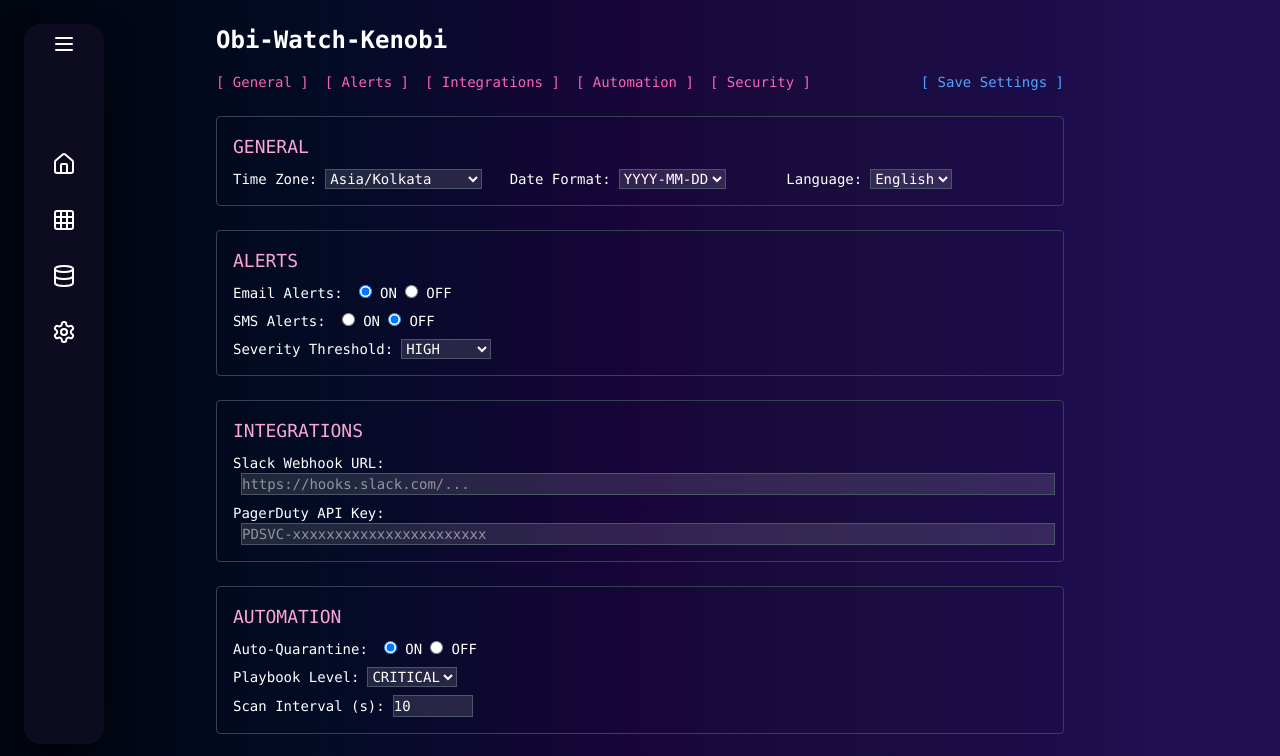
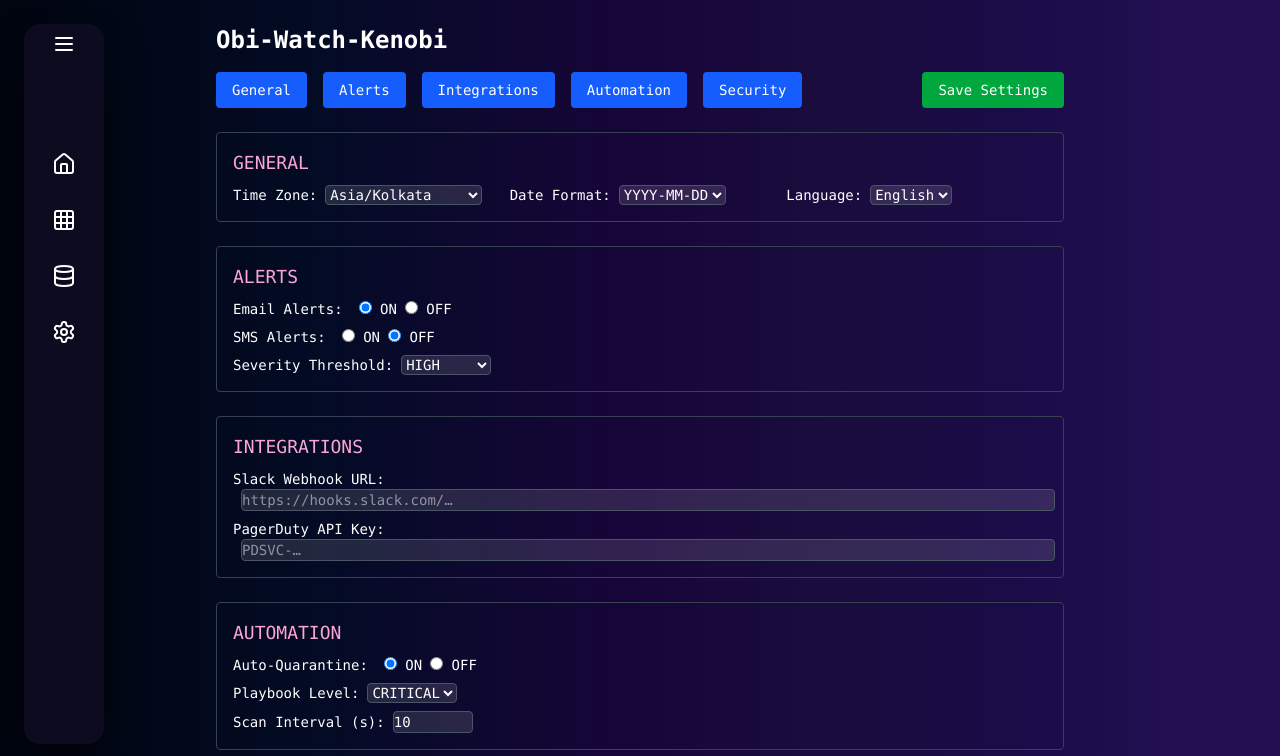
Before and after one commit to ProSkywalker16/log-tracker, a React (Vite) app in the folder client/: page /settings in a window 1280 px wide. Shown: the top 756 px of the page. Built offline with nearby package versions, Linux system fonts and the light colour scheme; no server answers; sample sign-in values are in the browser's storage; the HTML template or start-up script is replaced by a standard one.

Commit message:
made changes to settings page

```diff
--- a/client/pages/Settings.jsx
+++ b/client/pages/Settings.jsx
@@ -18,48 +18,68 @@ const SettingsPage = () => {
   });
 
   const handleChange = (key, value) => {
-    setSettings((prev) => ({ ...prev, [key]: value }));
+    setSettings(prev => ({ ...prev, [key]: value }));
   };
 
   return (
-    <div className="p-6 max-w-4xl mx-auto text-sm text-white font-mono">
+    <div className="p-6 max-w-4xl mx-auto text-sm font-mono text-white">
       <h1 className="text-2xl mb-4 font-bold">Obi-Watch-Kenobi</h1>
-      <div className="flex gap-4 text-pink-400 mb-6">
-        <span>[ General ]</span>
-        <span>[ Alerts ]</span>
-        <span>[ Integrations ]</span>
-        <span>[ Automation ]</span>
-        <span>[ Security ]</span>
-        <span className="ml-auto text-blue-400 cursor-pointer">[ Save Settings ]</span>
+
+      {/* Top Tab Buttons */}
+      <div className="flex gap-4 mb-6">
+        <button className="bg-blue-600 hover:bg-blue-700 text-white px-4 py-2 rounded">
+          General
+        </button>
+        <button className="bg-blue-600 hover:bg-blue-700 text-white px-4 py-2 rounded">
+          Alerts
+        </button>
+        <button className="bg-blue-600 hover:bg-blue-700 text-white px-4 py-2 rounded">
+          Integrations
+        </button>
+        <button className="bg-blue-600 hover:bg-blue-700 text-white px-4 py-2 rounded">
+          Automation
+        </button>
+        <button className="bg-blue-600 hover:bg-blue-700 text-white px-4 py-2 rounded">
+          Security
+        </button>
+        <button className="ml-auto bg-green-600 hover:bg-green-700 text-white px-4 py-2 rounded">
+          Save Settings
+        </button>
       </div>
 
       {/* General */}
       <section className="mb-6 border border-gray-700 p-4 rounded">
         <h2 className="mb-2 text-lg text-pink-300">GENERAL</h2>
         <div className="grid grid-cols-3 gap-4">
-          <div>Time Zone:
-            <select className="ml-2 bg-[#ffffff1e] text-white border border-gray-600"
+          <div>
+            Time Zone:
+            <select
+              className="ml-2 bg-[#ffffff1e] text-white border border-gray-600 rounded"
               value={settings.timeZone}
-              onChange={(e) => handleChange('timeZone', e.target.value)}
+              onChange={e => handleChange('timeZone', e.target.value)}
             >
               <option>Asia/Kolkata</option>
               <option>UTC</option>
               <option>America/New_York</option>
             </select>
           </div>
-          <div>Date Format:
-            <select className="ml-2 bg-[#ffffff1e] text-white border border-gray-600"
+          <div>
+            Date Format:
+            <select
+              className="ml-2 bg-[#ffffff1e] text-white border border-gray-600 rounded"
               value={settings.dateFormat}
-              onChange={(e) => handleChange('dateFormat', e.target.value)}
+              onChange={e => handleChange('dateFormat', e.target.value)}
             >
               <option>YYYY-MM-DD</option>
               <option>DD-MM-YYYY</option>
             </select>
           </div>
-          <div>Language:
-            <select className="ml-2 bg-[#ffffff1e] text-white border border-gray-600"
+          <div>
+            Language:
+            <select
+              className="ml-2 bg-[#ffffff1e] text-white border border-gray-600 rounded"
               value={settings.language}
-              onChange={(e) => handleChange('language', e.target.value)}
+              onChange={e => handleChange('language', e.target.value)}
             >
               <option>English</option>
               <option>Hindi</option>
@@ -80,7 +100,8 @@ const SettingsPage = () => {
                 name="emailAlerts"
                 checked={settings.emailAlerts}
                 onChange={() => handleChange('emailAlerts', true)}
-              /> ON
+              />{' '}
+              ON
             </label>
             <label className="ml-2">
               <input
@@ -88,7 +109,8 @@ const SettingsPage = () => {
                 name="emailAlerts"
                 checked={!settings.emailAlerts}
                 onChange={() => handleChange('emailAlerts', false)}
-              /> OFF
+              />{' '}
+              OFF
             </label>
           </div>
           <div>
@@ -99,7 +121,8 @@ const SettingsPage = () => {
                 name="smsAlerts"
                 checked={settings.smsAlerts}
                 onChange={() => handleChange('smsAlerts', true)}
-              /> ON
+              />{' '}
+              ON
             </label>
             <label className="ml-2">
               <input
@@ -107,15 +130,16 @@ const SettingsPage = () => {
                 name="smsAlerts"
                 checked={!settings.smsAlerts}
                 onChange={() => handleChange('smsAlerts', false)}
-              /> OFF
+              />{' '}
+              OFF
             </label>
           </div>
           <div>
             Severity Threshold:
             <select
-              className="ml-2 bg-[#ffffff1e] text-white border border-gray-600"
+              className="ml-2 bg-[#ffffff1e] text-white border border-gray-600 rounded"
               value={settings.severityThreshold}
-              onChange={(e) => handleChange('severityThreshold', e.target.value)}
+              onChange={e => handleChange('severityThreshold', e.target.value)}
             >
               <option>LOW</option>
               <option>MEDIUM</option>
@@ -134,20 +158,20 @@ const SettingsPage = () => {
             Slack Webhook URL:
             <input
               type="text"
-              className="ml-2 w-full bg-[#ffffff1e] text-white border border-gray-600"
+              className="ml-2 w-full bg-[#ffffff1e] text-white border border-gray-600 rounded"
               value={settings.slackWebhook}
-              onChange={(e) => handleChange('slackWebhook', e.target.value)}
-              placeholder="https://hooks.slack.com/..."
+              onChange={e => handleChange('slackWebhook', e.target.value)}
+              placeholder="https://hooks.slack.com/…"
             />
           </div>
           <div>
             PagerDuty API Key:
             <input
               type="text"
-              className="ml-2 w-full bg-[#ffffff1e] text-white border border-gray-600"
+              className="ml-2 w-full bg-[#ffffff1e] text-white border border-gray-600 rounded"
               value={settings.pagerDutyKey}
-              onChange={(e) => handleChange('pagerDutyKey', e.target.value)}
-              placeholder="PDSVC-xxxxxxxxxxxxxxxxxxxxxxx"
+              onChange={e => handleChange('pagerDutyKey', e.target.value)}
+              placeholder="PDSVC-…"
             />
           </div>
         </div>
@@ -165,7 +189,8 @@ const SettingsPage = () => {
                 name="autoQuarantine"
                 checked={settings.autoQuarantine}
                 onChange={() => handleChange('autoQuarantine', true)}
-              /> ON
+              />{' '}
+              ON
             </label>
             <label className="ml-2">
               <input
@@ -173,15 +198,16 @@ const SettingsPage = () => {
                 name="autoQuarantine"
                 checked={!settings.autoQuarantine}
                 onChange={() => handleChange('autoQuarantine', false)}
-              /> OFF
+              />{' '}
+              OFF
             </label>
           </div>
           <div>
             Playbook Level:
             <select
-              className="ml-2 bg-[#ffffff1e] text-white border border-gray-600"
+              className="ml-2 bg-[#ffffff1e] text-white border border-gray-600 rounded"
               value={settings.playbookLevel}
-              onChange={(e) => handleChange('playbookLevel', e.target.value)}
+              onChange={e => handleChange('playbookLevel', e.target.value)}
             >
               <option>LOW</option>
               <option>MEDIUM</option>
@@ -193,9 +219,9 @@ const SettingsPage = () => {
             Scan Interval (s):
             <input
               type="number"
-              className="ml-2 w-20 bg-[#ffffff1e] text-white border border-gray-600"
+              className="ml-2 w-20 bg-[#ffffff1e] text-white border border-gray-600 rounded"
               value={settings.scanInterval}
-              onChange={(e) => handleChange('scanInterval', parseInt(e.target.value))}
+              onChange={e => handleChange('scanInterval', parseInt(e.target.value))}
             />
           </div>
         </div>
@@ -209,9 +235,9 @@ const SettingsPage = () => {
             Session Timeout (min):
             <input
               type="number"
-              className="ml-2 w-20 bg-[#ffffff1e] text-white border border-gray-600"
+              className="ml-2 w-20 bg-[#ffffff1e] text-white border border-gray-600 rounded"
               value={settings.sessionTimeout}
-              onChange={(e) => handleChange('sessionTimeout', parseInt(e.target.value))}
+              onChange={e => handleChange('sessionTimeout', parseInt(e.target.value))}
             />
           </div>
           <div>
@@ -222,7 +248,8 @@ const SettingsPage = () => {
                 name="twoFactorAuth"
                 checked={settings.twoFactorAuth}
                 onChange={() => handleChange('twoFactorAuth', true)}
-              /> Enabled
+              />{' '}
+              Enabled
             </label>
             <label className="ml-2">
               <input
@@ -230,14 +257,15 @@ const SettingsPage = () => {
                 name="twoFactorAuth"
                 checked={!settings.twoFactorAuth}
                 onChange={() => handleChange('twoFactorAuth', false)}
-              /> Disabled
+              />{' '}
+              Disabled
             </label>
           </div>
         </div>
       </section>
 
       <footer className="text-center mt-8 text-gray-400">
-        <p>© 2025 Obi-Watch-Kenobi</p>
+        <p>© 2025 Obi‑Watch‑Kenobi</p>
         <div className="flex justify-center gap-4 mt-1">
           <span>Help</span>
           <span>Privacy</span>
```
